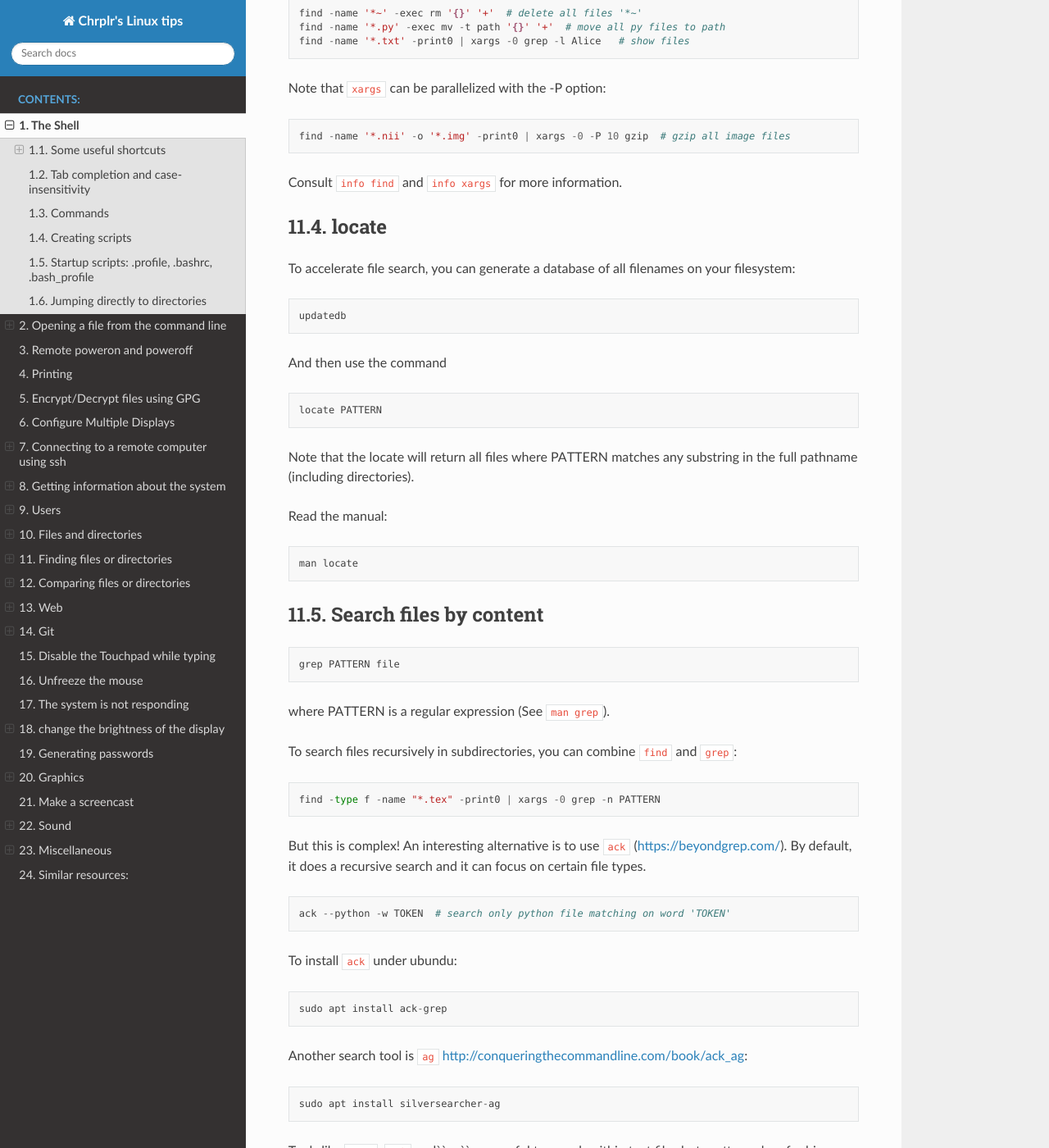
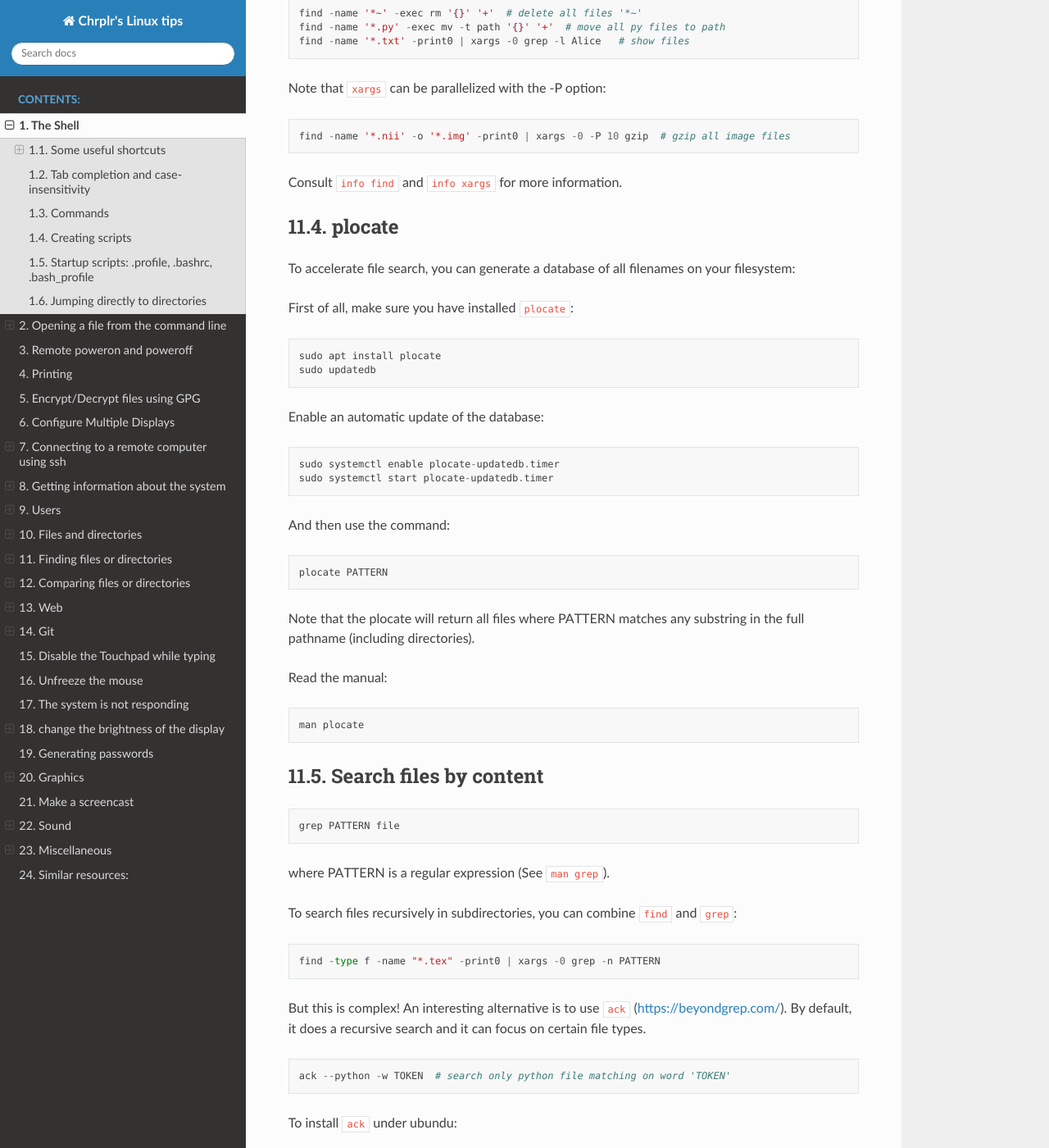
Before and after one commit to chrplr/linux-tips, a Sphinx documentation site: the page built from docs/linux_howto.rst, in a window 1280 px wide and 1400 px high, scrolled down 28129 px. Shown: the whole window at 82% size. Built offline with Sphinx 7.4.7 and the Read the Docs theme 2.0.0, drawn with Linux system fonts in a browser that asks for light colours.

```diff
--- a/docs/linux_howto.rst
+++ b/docs/linux_howto.rst
@@ -1476,30 +1476,34 @@
 
 Consult ``info find`` and ``info xargs`` for more information.
 
-locate
-~~~~~~
+plocate
+~~~~~~~
+
 
 To accelerate file search, you can generate a database of all filenames
-on your filesystem:
-
-::
-
-   updatedb
-
-And then use the command
-
-::
-
-   locate PATTERN
-
-Note that the locate will return all files where PATTERN matches any
+on your filesystem::
+
+First of all, make sure you have installed ``plocate``::
+
+    sudo apt install plocate
+    sudo updatedb
+
+
+Enable an automatic update of the database::
+
+    sudo systemctl enable plocate-updatedb.timer
+    sudo systemctl start plocate-updatedb.timer
+
+And then use the command::
+
+   plocate PATTERN
+
+Note that the plocate will return all files where PATTERN matches any
 substring in the full pathname (including directories).
 
-Read the manual:
-
-::
-
-   man locate
+Read the manual::
+
+   man plocate
 
 
 Search files by content
```
